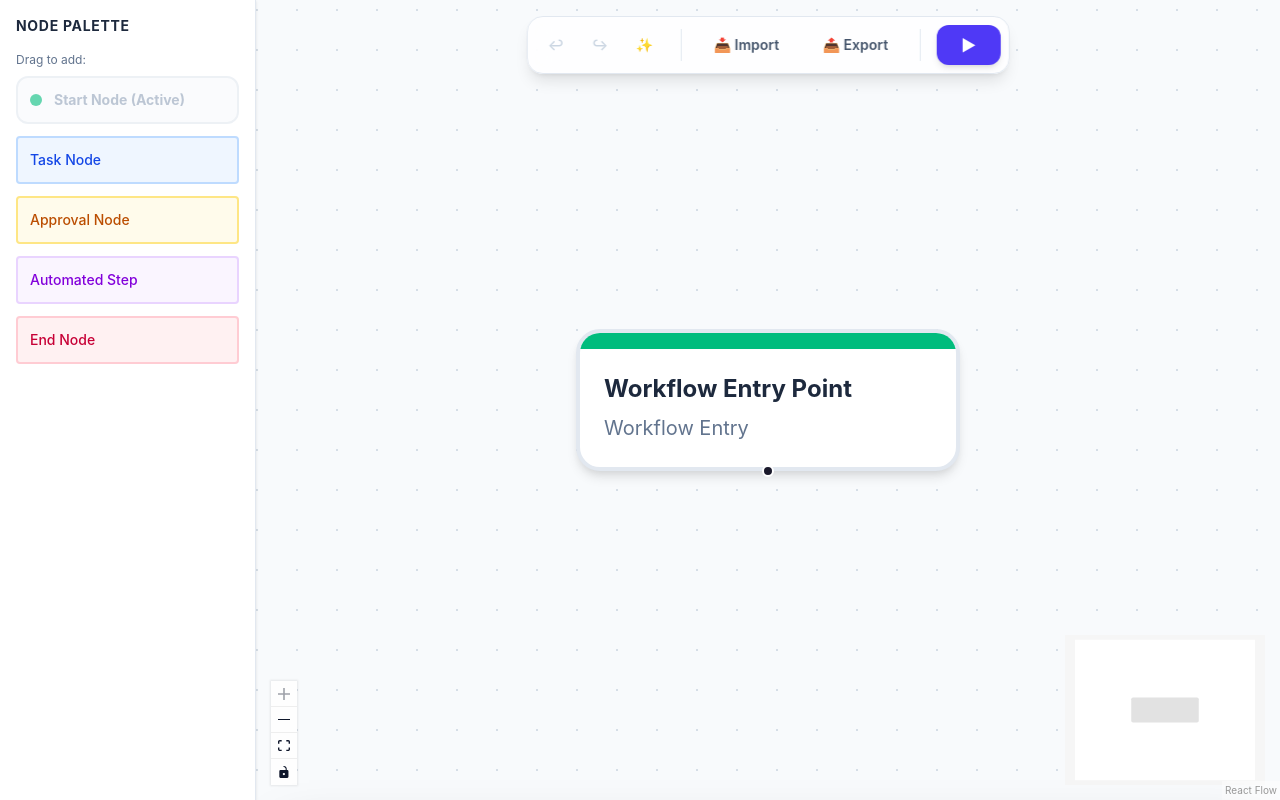
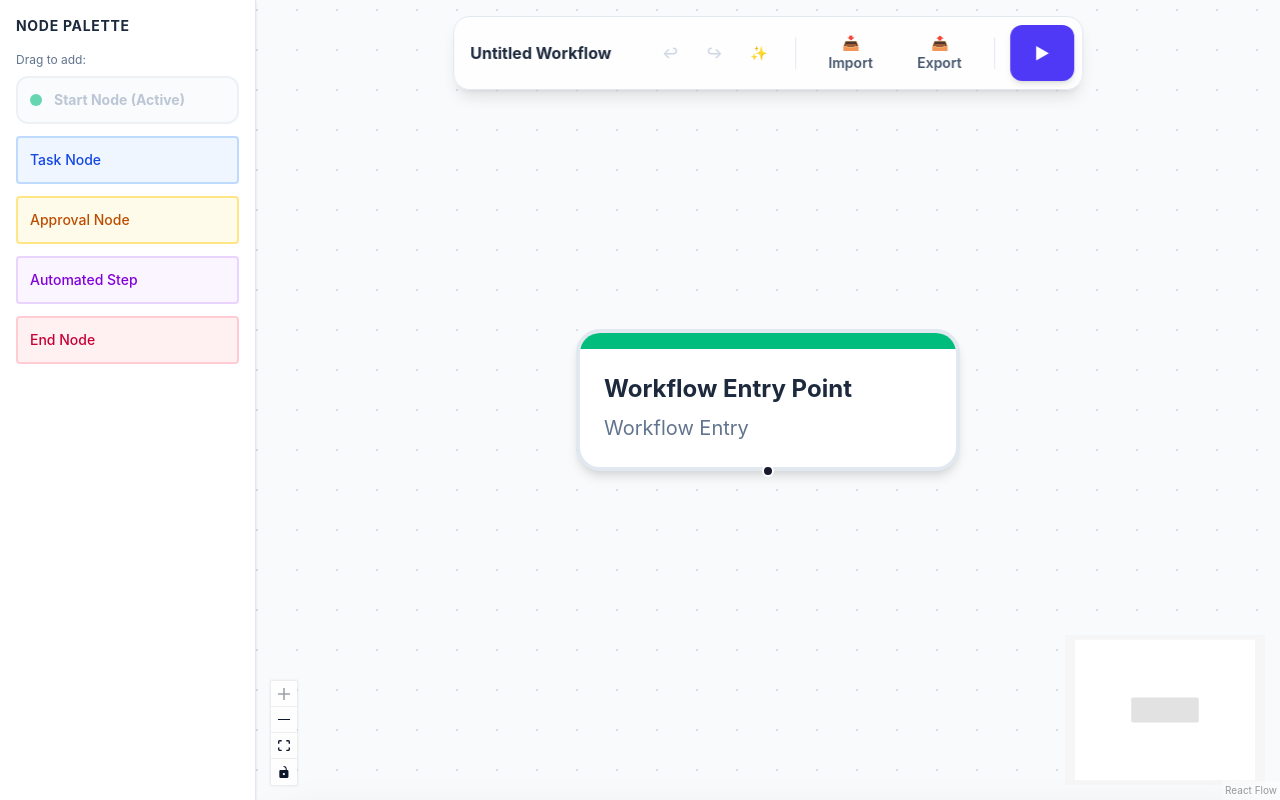
Before and after one commit to RitwikGupta-0501/hr-workflow-designer, a React (Vite) app in the folder hr-workflow/: page / in a window 1280 px wide. Built offline with nearby package versions, Linux system fonts and the light colour scheme.

Commit message:
feat: implement workflow name

```diff
--- a/hr-workflow/src/components/Header/Header.tsx
+++ b/hr-workflow/src/components/Header/Header.tsx
@@ -6,7 +6,9 @@ export const Header = () => {
         redo,
         past,
         future,
-        autoLayout
+        autoLayout,
+        workflowName,
+        setWorkflowName
     } = useWorkflowStore();
     const fileInputRef = useRef<HTMLInputElement>(null);
 
@@ -28,6 +30,17 @@ export const Header = () => {
 
     return (
         <header className="absolute top-4 left-1/2 -translate-x-1/2 z-10 flex gap-3 bg-white/80 backdrop-blur-md p-2 rounded-2xl shadow-lg border border-slate-200">
+            {/* Workflow Name Input */}
+            <div className="flex items-center px-2">
+                <input
+                    type="text"
+                    value={workflowName}
+                    onChange={(e) => setWorkflowName(e.target.value)}
+                    className="bg-transparent font-bold text-slate-800 outline-none w-40 focus:border-b-2 focus:border-indigo-500 transition-all placeholder-slate-400"
+                    placeholder="Name your workflow..."
+                />
+            </div>
+
             {/* History Controls */}
             <div className="flex gap-1">
                 <button
--- a/hr-workflow/src/store/useWorkflowStore.ts
+++ b/hr-workflow/src/store/useWorkflowStore.ts
@@ -27,6 +27,7 @@ interface WorkflowState {
     past: HistorySnapshot[];
     future: HistorySnapshot[];
     invalidNodes: Record<string, string[]>;
+    workflowName: string;
 
 
     onNodesChange: OnNodesChange<Node<WorkflowNodeData>>;
@@ -45,6 +46,7 @@ interface WorkflowState {
     redo: () => void;
     validateWorkflow: () => boolean;
     autoLayout: () => void;
+    setWorkflowName: (name: string) => void;
 }
 
 export const useWorkflowStore = create<WorkflowState>()(
@@ -64,6 +66,11 @@ export const useWorkflowStore = create<WorkflowState>()(
         invalidNodes: {},
         isSimulating: false,
         simulationLogs: [],
+        workflowName: 'Untitled Workflow',
+
+        setWorkflowName: (name: string) => {
+            set({ workflowName: name });
+        },
 
         saveHistory: () => {
             const { nodes, edges, past } = get();
@@ -247,14 +254,15 @@ export const useWorkflowStore = create<WorkflowState>()(
         },
 
         exportWorkflow: () => {
-            const { nodes, edges } = get();
+            const { nodes, edges, workflowName } = get();
             const exportData = JSON.stringify({ nodes, edges }, null, 2);
 
             const blob = new Blob([exportData], { type: 'application/json' });
             const url = URL.createObjectURL(blob);
             const link = document.createElement('a');
+            const safeName = workflowName.toLowerCase().replace(/[^a-z0-9]+/g, '-');
             link.href = url;
-            link.download = `hr-workflow-${new Date().toISOString().split('T')[0]}.json`;
+            link.download = `${safeName || 'workflow'}.json`;
             document.body.appendChild(link);
             link.click();
             document.body.removeChild(link);
@@ -266,6 +274,7 @@ export const useWorkflowStore = create<WorkflowState>()(
                 const data = JSON.parse(jsonString);
                 if (data.nodes && data.edges) {
                     set({
+                        workflowName: data.workflowName || 'Imported Workflow',
                         nodes: data.nodes,
                         edges: data.edges,
                         selectedNodeId: null,
```
